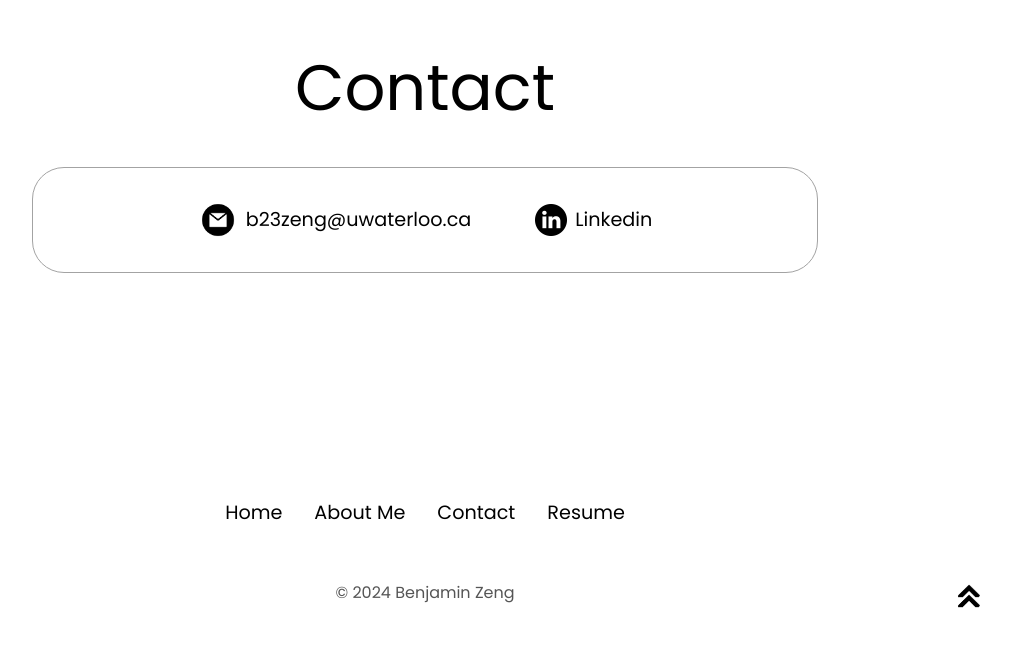
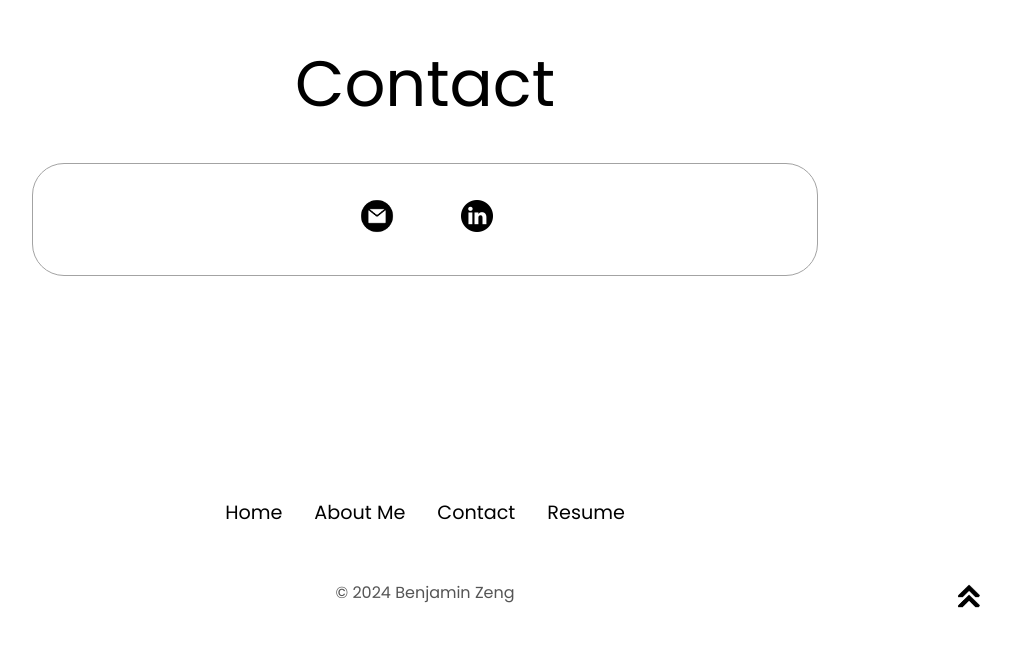
Before and after one commit to b23zyt/portfolio, a plain HTML site: page index.html in a window 1280 px wide. Shown: the part 1931-2577 px from the top of the page, without its empty margins (215-1226 px from the left). Drawn offline with Linux system fonts and the light colour scheme.

Commit message:
Fix the bugs

```diff
--- a/index.html
+++ b/index.html
@@ -106,12 +106,16 @@
         <h1 class="title">Contact</h1>
         <div class="contact-info-upper-container">
             <div class="contact-info-container">
-                <img src="./assets/email.png" alt="Email icon" class="icon email-icon">
-                <p><a href="mailto:b23zeng@uwaterloo.ca">b23zeng@uwaterloo.ca</a></p>
+                <a href="mailto:b23zeng@uwaterloo.ca">
+                <img src="./assets/email.png" alt="Email icon" class="icon email-icon" />
+                <p>b23zeng@uwaterloo.ca</p>
+                </a>
             </div>
             <div class="contact-info-container">
-                <img src="./assets/linkedin.png" alt="Linkedin icon" class="icon linkedin-icon">
-                <p><a href="https://www.linkedin.com/in/benjaminzeng2110/'">Linkedin</a></p>
+                <a href="https://www.linkedin.com/in/benjaminzeng2110/"">
+                <img src="./assets/linkedin.png" alt="Linkedin icon" class="icon linkedin-icon" />
+                <p>Linkedin</p>
+                </a>
             </div>
         </div>
     </section>
--- a/mediaqueries.css
+++ b/mediaqueries.css
@@ -36,6 +36,7 @@
     .section-container {
         flex-direction: column;
         align-items: center;
+        width: fit-content;
     }
     .about-pic {
         display: none;
--- a/style.css
+++ b/style.css
@@ -385,7 +385,11 @@ section {
 }
 
 .contact-info-container p {
-    font-size: larger;
+    display: none;
+}
+
+.contact-info-container a {
+    cursor: pointer;
 }
 
 .linkedin-icon {
```
